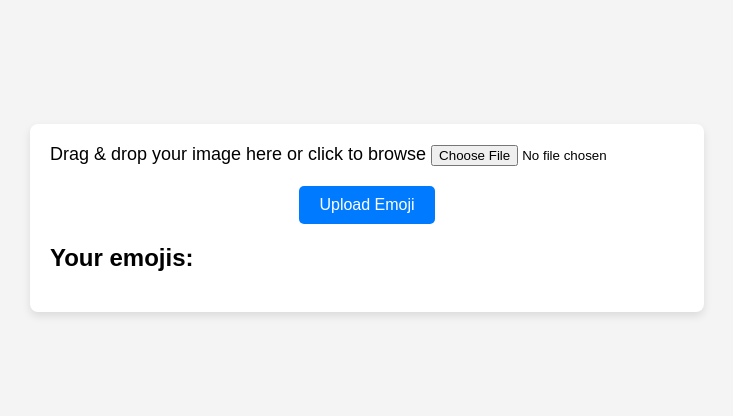
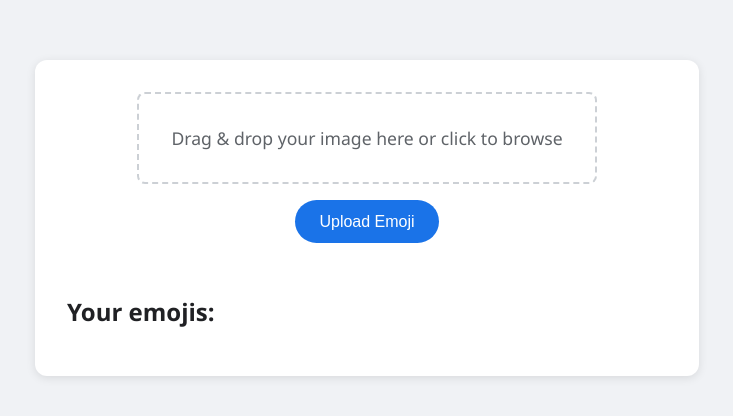
Before and after one commit to codingkatty/bemojify, a website: page index.html in a window 1280 px wide. Shown: the part 182-598 px from the top of the page, without its empty margins (273-1006 px from the left). Drawn offline with Linux system fonts and the light colour scheme.

Commit message:
Update styles.css

```diff
--- a/styles.css
+++ b/styles.css
@@ -1,23 +1,45 @@
 body {
-    font-family: Arial, sans-serif;
-    background-color: #f4f4f4;
+    font-family: 'Segoe UI', Tahoma, Geneva, Verdana, sans-serif;
+    background-color: #f0f2f5;
     margin: 0;
     padding: 0;
     display: flex;
     justify-content: center;
     align-items: center;
-    height: 100vh;
+    min-height: 100vh;
 }
 
 #container {
-    background: #fff;
-    padding: 20px;
-    border-radius: 8px;
-    box-shadow: 0 4px 8px rgba(0, 0, 0, 0.1);
+    background: #ffffff;
+    padding: 2rem;
+    border-radius: 12px;
+    box-shadow: 0 2px 10px rgba(0, 0, 0, 0.1);
+    width: 90%;
+    max-width: 600px;
 }
 
 #upload {
     text-align: center;
+}
+
+#drop-zone {
+    border: 2px dashed #ccd0d5;
+    border-radius: 8px;
+    padding: 2rem;
+    text-align: center;
+    cursor: pointer;
+    transition: all 0.3s ease;
+    margin-bottom: 1rem;
+}
+
+#drop-zone:hover, #drop-zone.dragover {
+    border-color: #1a73e8;
+    background-color: rgba(26, 115, 232, 0.05);
+}
+
+.drop-content {
+    color: #5f6368;
+    font-size: 1.1rem;
 }
 
 form {
@@ -32,19 +54,46 @@ label {
 }
 
 input[type="file"] {
-    margin-bottom: 20px;
+    display: none;
 }
 
 button {
-    background-color: #007bff;
+    background-color: #1a73e8;
     color: white;
     border: none;
-    padding: 10px 20px;
-    border-radius: 5px;
+    padding: 0.8rem 1.5rem;
+    border-radius: 24px;
     cursor: pointer;
-    font-size: 16px;
+    font-size: 1rem;
+    font-weight: 500;
+    transition: background-color 0.3s ease;
 }
 
 button:hover {
-    background-color: #0056b3;
+    background-color: #1557b0;
 }
+
+#emojis {
+    margin-top: 2rem;
+    display: flex;
+    flex-wrap: wrap;
+    gap: 0.5rem;
+    align-items: center;
+}
+
+#emojis h2 {
+    width: 100%;
+    color: #202124;
+    margin-bottom: 1rem;
+}
+
+#emojis img {
+    height: 24px;
+    width: 24px;
+    vertical-align: middle;
+    transition: transform 0.2s ease;
+}
+
+#emojis img:hover {
+    transform: scale(1.2);
+}
```
